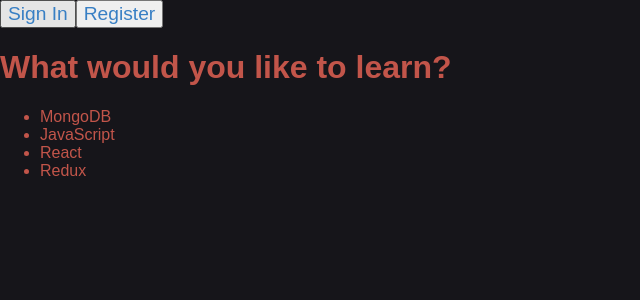
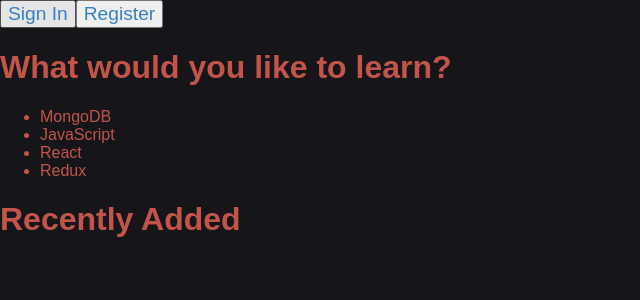
Before and after one commit to athousandleaves/react-qtorial, a React (Create React App) app: page / in a window 1280 px wide. Shown: the top 300 px of the page, without its empty margins (0-640 px from the left). Built offline with nearby package versions, Linux system fonts and the light colour scheme.

Commit message:
add recentlyAdded component

```diff
--- a/src/App.js
+++ b/src/App.js
@@ -2,6 +2,7 @@
 import './App.css';
 import Menu from './components/menu';
 import Splash from './components/splash';
+import RecentlyAdded from './components/recentlyadded';
 
 class App extends Component {
   render() {
@@ -9,6 +10,7 @@
       <div className="App">
         <Menu />
         <Splash />
+        <RecentlyAdded />
       </div>
     );
   }
--- /dev/null
+++ b/src/components/recentlyadded.js
@@ -0,0 +1,11 @@
+import React, { Component } from "react";
+
+export default class RecentlyAdded extends Component {
+  render() {
+    return (
+      <div className="recently-added">
+        <h1>Recently Added</h1>
+      </div>
+    )
+  }
+}
```
